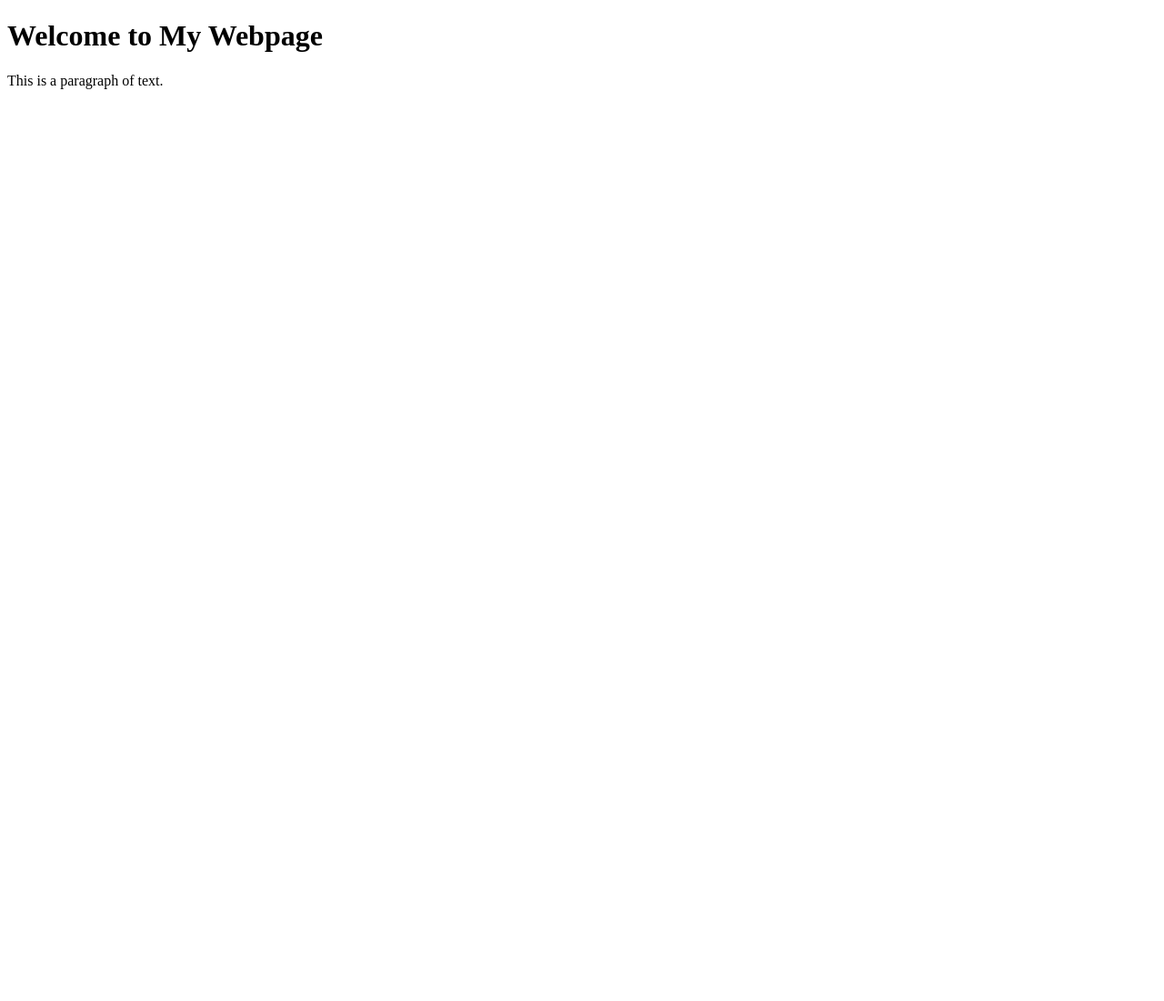
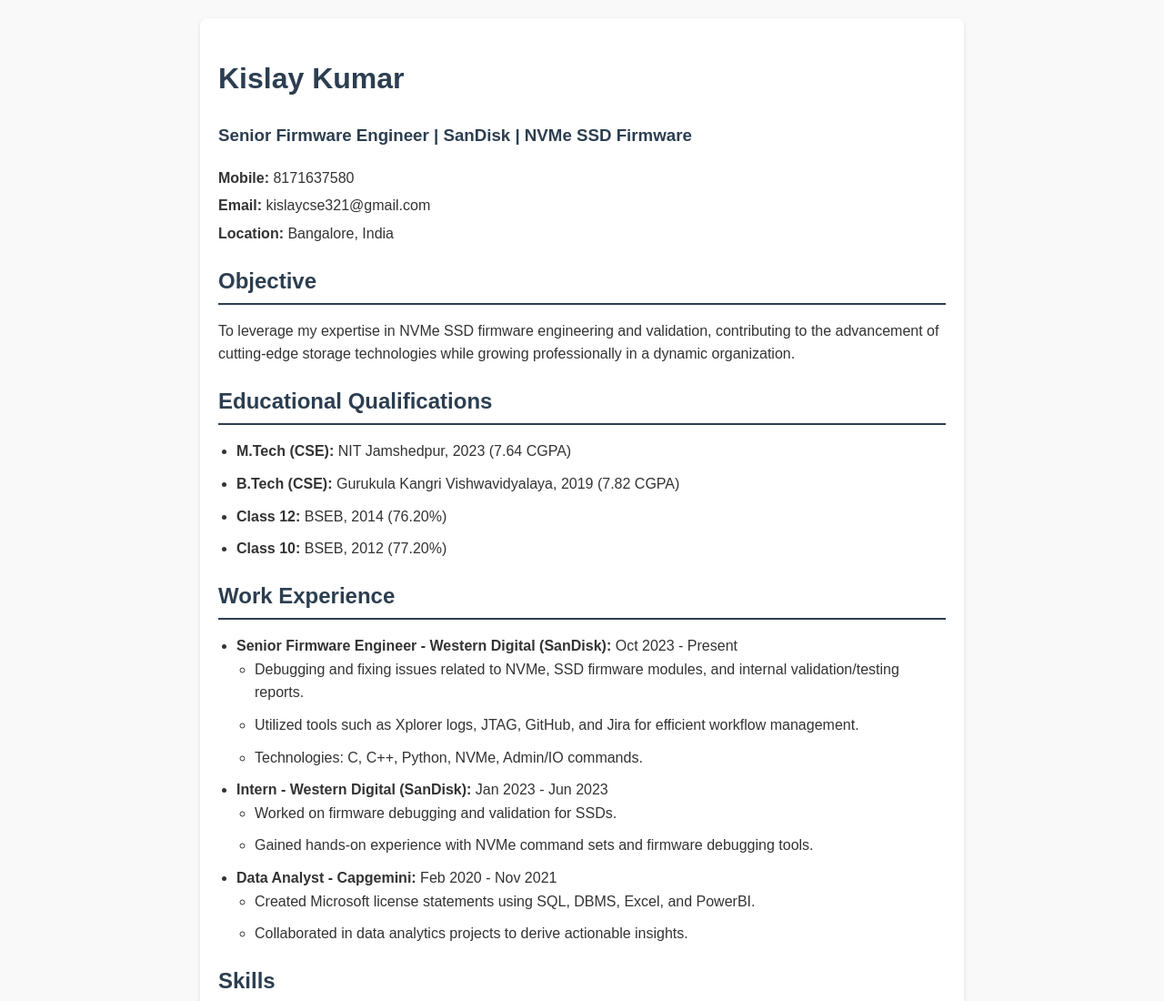
Before and after one commit to kislaycse321/githubtraining, a plain HTML site: page index.html in a window 1280 px wide. Shown: the top 1100 px of the page at 91% size. Before the commit the page ends 800 px from the top, so only its background shows below. Drawn offline with Linux system fonts and the light colour scheme.

Commit message:
Updated resume in index.html
Written resume content in index.html file using html script.

```diff
--- a/index.html
+++ b/index.html
@@ -1,12 +1,122 @@
 <!DOCTYPE html>
 <html lang="en">
 <head>
-  <meta charset="UTF-8">
-  <meta name="viewport" content="width=device-width, initial-scale=1.0">
-  <title>My Webpage</title>
+    <meta charset="UTF-8">
+    <meta name="viewport" content="width=device-width, initial-scale=1.0">
+    <title>Kislay Kumar - Resume</title>
+    <style>
+        body {
+            font-family: Arial, sans-serif;
+            line-height: 1.6;
+            margin: 20px;
+            background-color: #f9f9f9;
+            color: #333;
+        }
+        h1, h2, h3 {
+            color: #2c3e50;
+        }
+        .container {
+            max-width: 800px;
+            margin: auto;
+            background: #fff;
+            padding: 20px;
+            border-radius: 8px;
+            box-shadow: 0 2px 5px rgba(0, 0, 0, 0.1);
+        }
+        .section {
+            margin-bottom: 20px;
+        }
+        .section h2 {
+            border-bottom: 2px solid #2c3e50;
+            padding-bottom: 5px;
+            margin-bottom: 10px;
+        }
+        ul {
+            padding-left: 20px;
+        }
+        li {
+            margin-bottom: 10px;
+        }
+        .contact {
+            margin-bottom: 20px;
+        }
+        .contact p {
+            margin: 5px 0;
+        }
+    </style>
 </head>
 <body>
-  <h1>Welcome to My Webpage</h1>
-  <p>This is a paragraph of text.</p>
+    <div class="container">
+        <h1>Kislay Kumar</h1>
+        <h3>Senior Firmware Engineer | SanDisk | NVMe SSD Firmware</h3>
+        <div class="contact">
+            <p><strong>Mobile:</strong> 8171637580</p>
+            <p><strong>Email:</strong> kislaycse321@gmail.com</p>
+            <p><strong>Location:</strong> Bangalore, India</p>
+        </div>
+        <div class="section">
+            <h2>Objective</h2>
+            <p>To leverage my expertise in NVMe SSD firmware engineering and validation, contributing to the advancement of cutting-edge storage technologies while growing professionally in a dynamic organization.</p>
+        </div>
+        <div class="section">
+            <h2>Educational Qualifications</h2>
+            <ul>
+                <li><strong>M.Tech (CSE):</strong> NIT Jamshedpur, 2023 (7.64 CGPA)</li>
+                <li><strong>B.Tech (CSE):</strong> Gurukula Kangri Vishwavidyalaya, 2019 (7.82 CGPA)</li>
+                <li><strong>Class 12:</strong> BSEB, 2014 (76.20%)</li>
+                <li><strong>Class 10:</strong> BSEB, 2012 (77.20%)</li>
+            </ul>
+        </div>
+        <div class="section">
+            <h2>Work Experience</h2>
+            <ul>
+                <li><strong>Senior Firmware Engineer - Western Digital (SanDisk):</strong> Oct 2023 - Present
+                    <ul>
+                        <li>Debugging and fixing issues related to NVMe, SSD firmware modules, and internal validation/testing reports.</li>
+                        <li>Utilized tools such as Xplorer logs, JTAG, GitHub, and Jira for efficient workflow management.</li>
+                        <li>Technologies: C, C++, Python, NVMe, Admin/IO commands.</li>
+                    </ul>
+                </li>
+                <li><strong>Intern - Western Digital (SanDisk):</strong> Jan 2023 - Jun 2023
+                    <ul>
+                        <li>Worked on firmware debugging and validation for SSDs.</li>
+                        <li>Gained hands-on experience with NVMe command sets and firmware debugging tools.</li>
+                    </ul>
+                </li>
+                <li><strong>Data Analyst - Capgemini:</strong> Feb 2020 - Nov 2021
+                    <ul>
+                        <li>Created Microsoft license statements using SQL, DBMS, Excel, and PowerBI.</li>
+                        <li>Collaborated in data analytics projects to derive actionable insights.</li>
+                    </ul>
+                </li>
+            </ul>
+        </div>
+        <div class="section">
+            <h2>Skills</h2>
+            <ul>
+                <li>NVMe SSD Firmware Development</li>
+                <li>Admin/IO Commands</li>
+                <li>C/C++, Python</li>
+                <li>SQL, DBMS, Excel, PowerBI</li>
+                <li>Firmware Debugging Tools: Xplorer log, JTAG</li>
+                <li>Version Control: GitHub</li>
+                <li>Task Management: Jira</li>
+            </ul>
+        </div>
+        <div class="section">
+            <h2>Achievements</h2>
+            <ul>
+                <li>GATE Qualified</li>
+                <li>Completed six-month 'Yoga' certification from Gurukula Kangri Vishwavidyalaya</li>
+                <li>Won first prize for a speech in a district-level competition</li>
+                <li>Achieved a medal in the IDBI marathon, New Delhi</li>
+            </ul>
+        </div>
+        <div class="section">
+            <h2>Declaration</h2>
+            <p>I hereby declare that the above-mentioned information is true to the best of my knowledge.</p>
+            <p><strong>Kislay Kumar</strong></p>
+        </div>
+    </div>
 </body>
 </html>
```
